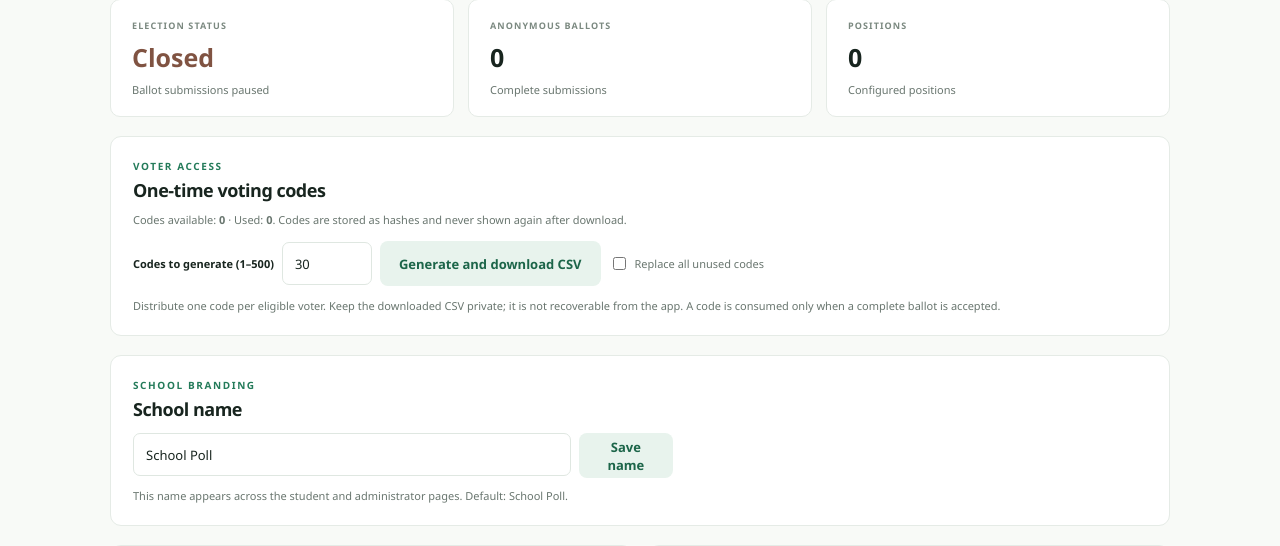
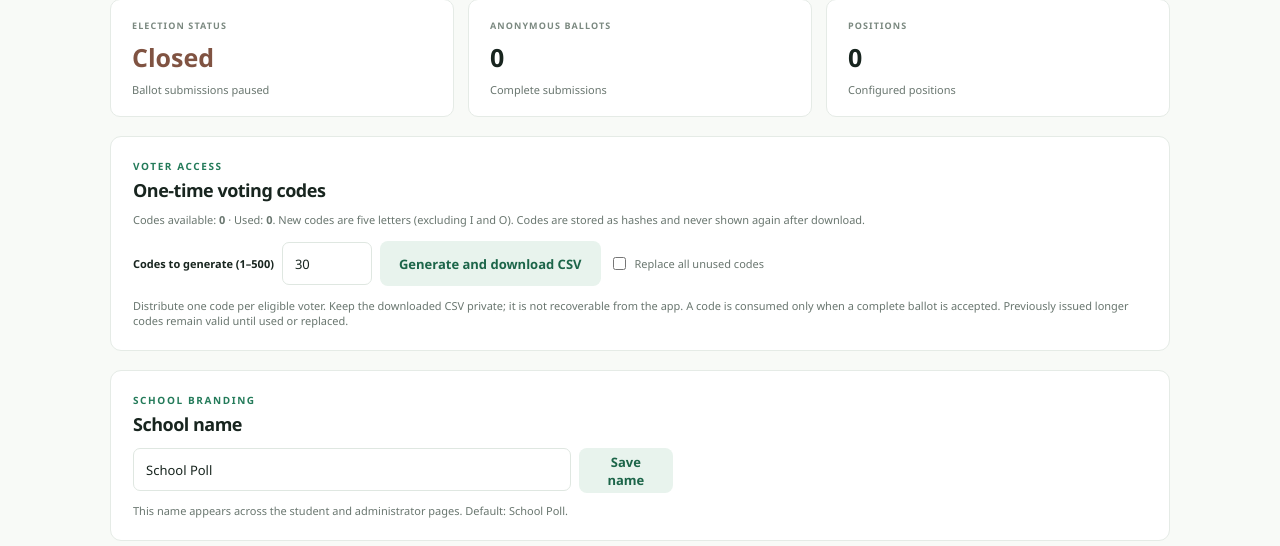
Before and after one commit to Firadwelt06/Student-Polling, a Flask app: page /admin in a window 1280 px wide. Shown: the part 230-776 px from the top of the page. Run offline with Flask 3, Linux system fonts and the light colour scheme; the visitor is signed in with stand-in values (Sample User, id 1); data comes from the database, SQL or seed files in the repository; data that the repository does not hold is empty; parts of the project's set-up code (start-up, migrations or seed data) failed here and were passed over; some libraries are stand-ins or nearby versions.

Commit message:
Refactor code structure for improved readability and maintainability

```diff
--- a/app.py
+++ b/app.py
@@ -20,6 +20,8 @@ from werkzeug.security import check_password_hash, generate_password_hash
 
 ROOT = Path(__file__).resolve().parent
 load_dotenv(ROOT / ".env")
+VOTING_CODE_ALPHABET = "ABCDEFGHJKLMNPQRSTUVWXYZ"
+VOTING_CODE_PATTERN = re.compile(r"(?:[A-HJ-NP-Z]{5}|[0-9A-F]{16})")
 SCHEMA = """
 CREATE TABLE IF NOT EXISTS election (
     id INTEGER PRIMARY KEY CHECK (id = 1),
@@ -253,6 +255,7 @@ def create_app(test_config=None):
         return render_template("index.html", is_open=election_open())
 
     @app.route("/vote", methods=["GET", "POST"])
+    @limiter.limit("10 per minute", methods=["POST"])
     def vote():
         if request.method == "GET":
             db = get_db()
@@ -288,8 +291,8 @@ def create_app(test_config=None):
                 flash("Voting is not configured yet.", "error")
                 return redirect(url_for("index"))
 
-            code = request.form.get("voting_code", "").strip().replace("-", "").upper()
-            if not re.fullmatch(r"[0-9A-F]{16}", code):
+            code = request.form.get("voting_code", "").strip().upper()
+            if not VOTING_CODE_PATTERN.fullmatch(code):
                 db.rollback()
                 flash("Enter a valid voting code.", "error")
                 return redirect(url_for("vote"))
@@ -406,11 +409,15 @@ def create_app(test_config=None):
             if request.form.get("replace_unused") == "1":
                 db.execute("DELETE FROM voter_codes WHERE used = 0")
 
-            codes = [secrets.token_hex(8).upper() for _ in range(count)]
-            db.executemany(
-                "INSERT INTO voter_codes (code_hash) VALUES (?)",
-                [(voting_code_hash(code),) for code in codes],
-            )
+            codes = []
+            while len(codes) < count:
+                code = "".join(secrets.choice(VOTING_CODE_ALPHABET) for _ in range(5))
+                cursor = db.execute(
+                    "INSERT OR IGNORE INTO voter_codes (code_hash) VALUES (?)",
+                    (voting_code_hash(code),),
+                )
+                if cursor.rowcount:
+                    codes.append(code)
             db.commit()
         except sqlite3.Error:
             db.rollback()
--- a/templates/admin.html
+++ b/templates/admin.html
@@ -27,7 +27,7 @@
   </div>
   <section class="panel code-panel">
     <div class="panel-heading"><div><span class="eyebrow">VOTER ACCESS</span><h2>One-time voting codes</h2></div></div>
-    <p class="settings-help">Codes available: <strong>{{ code_counts.total - code_counts.used }}</strong> · Used: <strong>{{ code_counts.used }}</strong>. Codes are stored as hashes and never shown again after download.</p>
+    <p class="settings-help">Codes available: <strong>{{ code_counts.total - code_counts.used }}</strong> · Used: <strong>{{ code_counts.used }}</strong>. New codes are five letters (excluding I and O). Codes are stored as hashes and never shown again after download.</p>
     {% if not is_open %}
       <form class="inline-form code-generation-form" method="post" action="{{ url_for('generate_voting_codes') }}" onsubmit="return !this.querySelector('[name=replace_unused]').checked || confirm('This revokes every unused code, including any already distributed. Continue?');">
         <input type="hidden" name="csrf_token" value="{{ csrf_token() }}">
@@ -36,7 +36,7 @@
         <button class="button button-secondary" type="submit">Generate and download CSV</button>
         <label class="code-replace-option"><input name="replace_unused" type="checkbox" value="1"> Replace all unused codes</label>
       </form>
-      <p class="settings-help">Distribute one code per eligible voter. Keep the downloaded CSV private; it is not recoverable from the app. A code is consumed only when a complete ballot is accepted.</p>
+      <p class="settings-help">Distribute one code per eligible voter. Keep the downloaded CSV private; it is not recoverable from the app. A code is consumed only when a complete ballot is accepted. Previously issued longer codes remain valid until used or replaced.</p>
     {% else %}
       <p class="notice">Close voting to generate or replace codes.</p>
     {% endif %}
--- a/templates/vote.html
+++ b/templates/vote.html
@@ -25,8 +25,8 @@
       <input type="hidden" name="csrf_token" value="{{ csrf_token() }}">
       <fieldset class="position-card code-card">
         <label for="voting-code">One-time voting code</label>
-        <input id="voting-code" name="voting_code" type="text" inputmode="text" autocomplete="off" autocapitalize="characters" maxlength="19" pattern="[0-9A-Fa-f-]{16,19}" required>
-        <p class="form-hint">Your code is checked to prevent reuse, but is not stored with your ballot.</p>
+        <input id="voting-code" name="voting_code" type="text" inputmode="text" autocomplete="off" autocapitalize="characters" spellcheck="false" maxlength="16" pattern="(?:[A-HJ-NP-Za-hj-np-z]{5}|[0-9A-Fa-f]{16})" placeholder="ABCDE" title="Enter your 5-letter code. Codes previously issued in the longer format are also accepted." required>
+        <p class="form-hint">New codes are five letters; I and O are omitted to avoid confusion. Your code is checked to prevent reuse, but is not stored with your ballot.</p>
       </fieldset>
       {% for position in positions %}
         <fieldset class="position-card">
```
Also changed, not shown: tests/test_app.py (+49 -0 lines), README.md, product-assets/dashboard-screenshot.png (added), product-assets/gumroad-cover.png (added).
